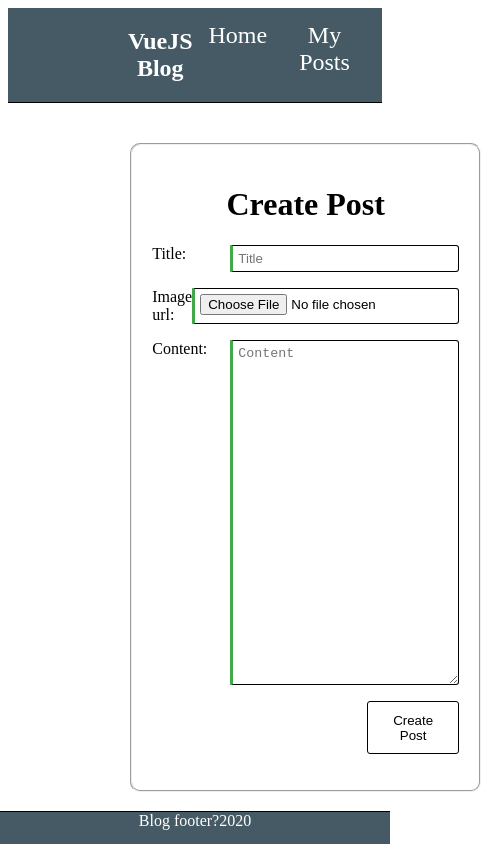
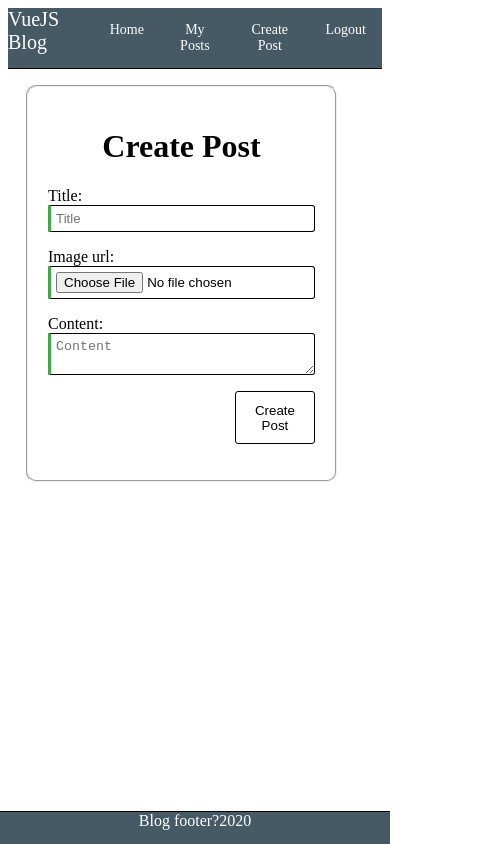
Before and after one commit to Draskovv/vue-blog, a Vue app in the folder vue-blog/: page /create-post in a window 390 px wide. Shown: the whole page, 481 px wide, since content can reach past the window. Built offline with nearby package versions, Linux system fonts and the light colour scheme; no server answers; sample sign-in values are in the browser's storage; what vuefire would draw is missing.

Commit message:
responsive styles

```diff
--- a/vue-blog/src/components/CreatePost.vue
+++ b/vue-blog/src/components/CreatePost.vue
@@ -1,7 +1,7 @@
 <template>
   <div id="createPost">
-    <form @submit.prevent="CreatePost($data)">
-      <fieldset id="createPost">
+    <form id="createForm" @submit.prevent="CreatePost($data)">
+      <fieldset id="create">
         <h1>Create Post</h1>
         <p class="field1">
           <label for="title">Title:</label>
@@ -25,6 +25,7 @@
         </p>
       </fieldset>
     </form>
+
   </div>
 </template>
 
@@ -72,16 +73,25 @@ export default {
 </script>
 
 <style>
+#createPost{
+    display: grid;
+    grid-template-columns: repeat(auto-fit , minmax(600px , 1fr));
+    grid-auto-rows: auto;
+    grid-gap: 10px;
+    margin: 0 auto;
+    max-width: 95%;
+    padding: 1em;
+    justify-items: center;
+}
+
 h1 {
   text-align: center;
 }
 form {
-  margin-top: 20px;
-  margin: 20px auto;
   width: 40%;
 }
 
-#createPost {
+#create {
   border-radius: 10px;
   padding: 20px;
 }
@@ -96,8 +106,8 @@ input {
 }
 
 textarea{
-    flex: 0 1 70%;
-    height: 25em;
+  flex: 0 1 70%;
+  height: 10em;
   border: 1px solid;
   padding: 5px;
   border-left: 3px solid #42a948;
@@ -113,15 +123,6 @@ button {
   width: 30%;
   cursor: pointer;
   border: 1px solid black
-}
-
-.container {
-  font-family: inherit;
-  display: flex;
-  flex-direction: column;
-  justify-content: center;
-  align-items: center;
-  text-align: center;
 }
 
 form .field1 {
@@ -146,14 +147,17 @@ input.error {
   text-align: right;
 }
 
-#postImg{
-  width: 500px;
-  height: 500px;
-}
+@media screen and (max-width: 1100px) {
+    form .field1 {
+      flex-direction: column;
+    }
+  }
 
-.fieldImg{
-  display: block;
-  align-self: left;
-}
+  @media screen and (max-width: 600px) {
+    #createPost{
+      display:flex;
+    }
+
+  }
 
 </style>
--- a/vue-blog/src/components/Home.vue
+++ b/vue-blog/src/components/Home.vue
@@ -73,4 +73,11 @@ a{
 a:hover{
   background-color: rgba(100,100,100, 0.3);
 }
+
+@media screen and (max-width: 500px) {
+  .posts{
+    grid-template-columns: repeat(auto-fit , minmax(250px , 1fr));
+
+  }
+}
 </style>
--- a/vue-blog/src/components/MyPosts.vue
+++ b/vue-blog/src/components/MyPosts.vue
@@ -44,9 +44,7 @@ export default {
 </script>
 
 <style>
-.myPostImg{
-    height: 260px;
-}
+
 
 .noPostContainer{
     text-align: center;
--- a/vue-blog/src/components/shared/Header.vue
+++ b/vue-blog/src/components/shared/Header.vue
@@ -1,7 +1,7 @@
 <template>
   <nav>
     <div>
-      <h1>VueJS Blog</h1>
+      <router-link class="h1" to="/">VueJS Blog</router-link>
     </div>
     <ul>
       <li>
@@ -61,7 +61,7 @@ ul {
   overflow: hidden;
   background-color: white;
 }
-h1{
+.h1{
   color: white;
   padding-left: 5em;
 }
@@ -96,4 +96,37 @@ img{
   width: 70px;
   height: 70px;
 }
+
+@media screen and (max-width: 1100px) {
+
+   .h1{
+     padding-left: 3em;
+     font-size: 26px;
+   }
+
+   ul{
+     padding-right: 3em;
+   }
+
+   a{
+     font-size: 18px;
+   }
+
+  }
+  @media screen and (max-width: 600px) {
+
+    .h1{
+      padding-left: 0;
+      font-size: 20px;
+    }
+
+   ul{
+     padding-right: 0;
+   }
+
+   a{
+     font-size: 14px;
+   }
+
+  }
 </style>
--- a/vue-blog/src/mixins/posts-mixin.js
+++ b/vue-blog/src/mixins/posts-mixin.js
@@ -69,7 +69,9 @@ export default {
                 if (this.checkForm())
                 {
                     postsRef.push({title: this.title, content: this.content, imgUrl: this.imgUrl, published: this.published, author: this.author});
+                    this.getMyPosts();
                     this.$router.push("/my-posts");
+
                 }
             }
             catch(err)
```
